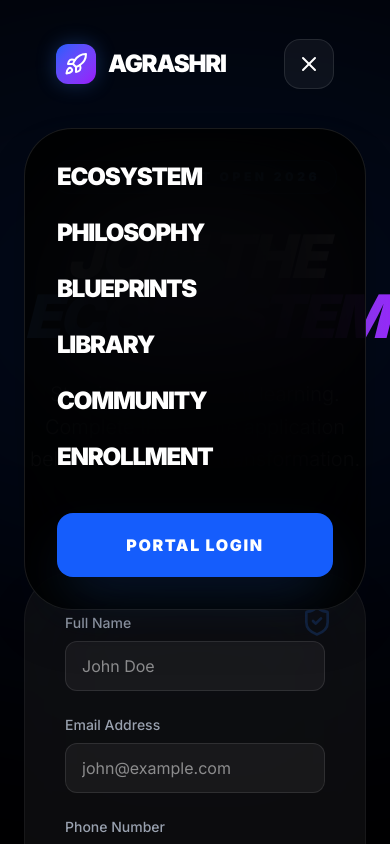
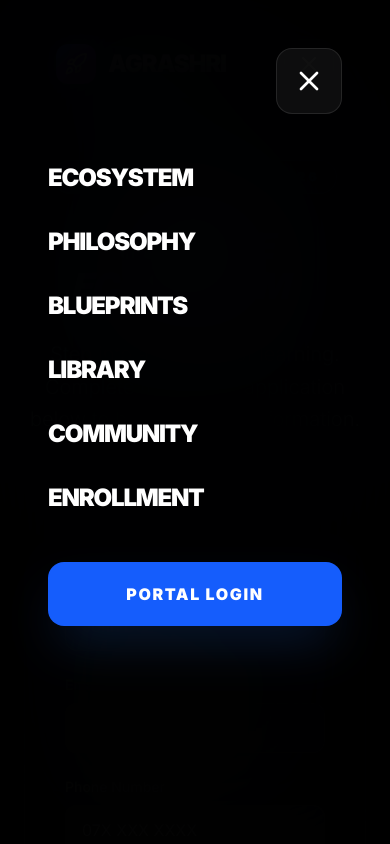
Before and after one commit to pmkpiumi-cpu/AgraShri, a Next.js app: page /enroll in a window 390 px wide. Both pictures are taken after a click on the button 309 px from the left and 64 px from the top of the page. Shown: the top 844 px of the page. Built offline with nearby package versions, Linux system fonts and the light colour scheme.

Commit message:
Enhance responsiveness for mobile and tablet devices

```diff
--- a/src/app/enroll/page.tsx
+++ b/src/app/enroll/page.tsx
@@ -25,7 +25,7 @@ export default function EnrollPage() {
               <Sparkles className="w-4 h-4 text-blue-400" />
               <span className="text-xs font-black uppercase tracking-[0.3em] text-blue-400">Enrollment Open 2026</span>
             </div>
-            <h1 className="text-6xl md:text-8xl font-black mb-8 uppercase tracking-tighter italic">
+            <h1 className="text-4xl sm:text-6xl md:text-8xl font-black mb-8 uppercase tracking-tighter italic">
               Join the <span className="text-transparent bg-clip-text bg-gradient-to-r from-blue-400 to-purple-600 pr-8">Ecosystem</span>
             </h1>
             <p className="text-xl text-gray-400 max-w-2xl mx-auto font-light leading-relaxed">
--- a/src/app/page.tsx
+++ b/src/app/page.tsx
@@ -27,7 +27,7 @@ const HeroSection = () => {
     <section className="relative h-screen flex items-center justify-center overflow-hidden bg-black z-0">
       {/* 3D Mascot - Immediate Client Activation */}
       <div className="absolute inset-0 z-0 bg-black flex items-center justify-center pointer-events-none">
-        <div className="w-full h-full transform translate-y-[-15%] scale-125">
+        <div className="w-full h-full transform translate-y-[-10%] md:translate-y-[-15%] scale-[1.5] md:scale-125">
           <Hero3D />
         </div>
       </div>
@@ -45,7 +45,7 @@ const HeroSection = () => {
           <span className="text-xs font-black uppercase tracking-[0.3em] text-blue-400">Next Gen Education</span>
         </motion.div>
 
-        <h1 className="text-7xl md:text-[8.5rem] font-black leading-[0.85] tracking-tight uppercase mb-10 px-4">
+        <h1 className="text-5xl sm:text-7xl md:text-[8.5rem] font-black leading-[0.85] tracking-tight uppercase mb-10 px-4">
           <span className="block text-white/95">Redefining</span>
           <span className="block bg-gradient-to-r from-blue-400 via-purple-500 to-pink-500 bg-clip-text text-transparent italic pb-4 pr-8">Excellence</span>
         </h1>
@@ -107,7 +107,7 @@ export default function Home() {
           initial="initial"
           whileInView="whileInView"
           viewport={{ once: true }}
-          className="grid grid-cols-1 md:grid-cols-4 grid-rows-2 gap-6 h-auto md:h-[800px]"
+          className="grid grid-cols-1 md:grid-cols-4 grid-rows-none md:grid-rows-2 gap-6 h-auto md:h-[800px]"
         >
           <motion.div
             variants={fadeInUpVariants}
@@ -204,7 +204,7 @@ export default function Home() {
             initial={{ opacity: 0, x: 100 }}
             whileInView={{ opacity: 1, x: 0 }}
             transition={{ duration: 1 }}
-            className="relative h-[800px] rounded-[4rem] overflow-hidden group shadow-2xl"
+            className="relative h-[400px] sm:h-[500px] lg:h-[800px] rounded-[4rem] overflow-hidden group shadow-2xl"
           >
             <img
               src="https://images.unsplash.com/photo-1522202176988-66273c2fd55f?q=80&w=2071"
@@ -257,7 +257,7 @@ export default function Home() {
           <motion.div
             initial={{ opacity: 0, scale: 0.9 }}
             whileInView={{ opacity: 1, scale: 1 }}
-            className="grid grid-cols-2 gap-4 h-[500px]"
+            className="grid grid-cols-2 gap-4 h-[300px] sm:h-[500px]"
           >
             <div className="rounded-[3rem] overflow-hidden border border-white/5 relative group">
               <img src="https://images.unsplash.com/photo-1516321318423-f06f85e504b3?q=80&w=2070" className="absolute inset-0 w-full h-full object-cover grayscale group-hover:grayscale-0 transition-all duration-700" />
@@ -274,7 +274,7 @@ export default function Home() {
           <motion.div
             initial={{ opacity: 0, scale: 0.8 }}
             whileInView={{ opacity: 1, scale: 1 }}
-            className="relative h-[600px] rounded-[4rem] overflow-hidden order-2 lg:order-1 shadow-2xl"
+            className="relative h-[400px] sm:h-[600px] rounded-[4rem] overflow-hidden order-2 lg:order-1 shadow-2xl"
           >
             <img src="/images/library.png" className="absolute inset-0 w-full h-full object-cover grayscale opacity-60 group-hover:scale-110 transition-transform duration-1000" />
             <div className="absolute inset-0 bg-gradient-to-l from-black/80 to-transparent" />
@@ -314,13 +314,13 @@ export default function Home() {
           whileInView="whileInView"
           viewport={{ once: true }}
           variants={fadeInUpVariants}
-          className="text-center mb-24 relative p-20 rounded-[5rem] overflow-hidden bg-zinc-900/50 border border-white/5"
+          className="text-center mb-24 relative p-10 md:p-20 rounded-[3rem] md:rounded-[5rem] overflow-hidden bg-zinc-900/50 border border-white/5"
         >
           <img src="/images/community.png" className="absolute inset-0 w-full h-full object-cover opacity-10 grayscale" />
           <div className="absolute inset-0 bg-gradient-to-b from-black via-transparent to-black" />
           <div className="relative z-10">
             <h2 className="text-sm font-bold text-purple-500 uppercase tracking-[0.5em] mb-8">The Collective</h2>
-          <h3 className="text-5xl md:text-[10rem] font-black uppercase tracking-tighter leading-none mb-12">
+          <h3 className="text-4xl sm:text-5xl md:text-[10rem] font-black uppercase tracking-tighter leading-none mb-12">
             Build Your <span className="text-gray-600">Future</span>
           </h3>
           <p className="text-xl text-gray-400 max-w-3xl mx-auto font-light leading-relaxed mb-16">
@@ -414,7 +414,7 @@ export default function Home() {
         <motion.div
           initial={{ opacity: 0 }}
           whileInView={{ opacity: 1 }}
-          className="max-w-7xl mx-auto relative rounded-[5rem] bg-zinc-950 border border-white/10 p-24 text-center overflow-hidden"
+          className="max-w-7xl mx-auto relative rounded-[3rem] md:rounded-[5rem] bg-zinc-950 border border-white/10 p-12 md:p-24 text-center overflow-hidden"
         >
           <img src="/images/future.png" className="absolute inset-0 w-full h-full object-cover opacity-20 grayscale group-hover:scale-110 transition-transform duration-[3000ms]" />
           <div className="absolute inset-0 bg-gradient-to-t from-black via-black/50 to-black/20" />
@@ -422,7 +422,7 @@ export default function Home() {
           <div className="absolute top-1/2 left-1/2 -translate-x-1/2 -translate-y-1/2 w-[800px] h-[800px] border border-purple-500/10 rounded-full animate-[spin_30s_linear_infinite_reverse]" />
 
           <div className="relative z-10">
-            <h2 className="text-6xl md:text-9xl font-black uppercase tracking-tighter leading-none mb-12">
+            <h2 className="text-4xl sm:text-6xl md:text-9xl font-black uppercase tracking-tighter leading-none mb-12">
               The Future <br /> <span className="text-gray-600">Awaits You</span>
             </h2>
             <p className="text-xl text-gray-400 mb-16 max-w-2xl mx-auto font-light">
--- a/src/components/Navbar.tsx
+++ b/src/components/Navbar.tsx
@@ -77,12 +77,17 @@ export default function Navbar() {
       <AnimatePresence>
         {isOpen && (
           <motion.div
-            initial={{ opacity: 0, y: -20 }}
-            animate={{ opacity: 1, y: 0 }}
-            exit={{ opacity: 0, y: -20 }}
-            className="absolute top-32 left-6 right-6 p-8 rounded-[3rem] bg-black/90 backdrop-blur-3xl border border-white/10 md:hidden shadow-2xl"
+            initial={{ opacity: 0, x: 20 }}
+            animate={{ opacity: 1, x: 0 }}
+            exit={{ opacity: 0, x: 20 }}
+            className="fixed inset-0 top-0 left-0 w-full h-screen bg-black/95 backdrop-blur-3xl z-[200] flex flex-col p-12 md:hidden"
           >
-            <div className="flex flex-col gap-6">
+            <div className="flex justify-end mb-12">
+              <button onClick={() => setIsOpen(false)} className="p-4 rounded-2xl bg-white/5 border border-white/10 text-white">
+                <X className="w-8 h-8" />
+              </button>
+            </div>
+            <div className="flex flex-col gap-8">
               {navLinks.map((link) => (
                 <Link
                   key={link.name}
```
